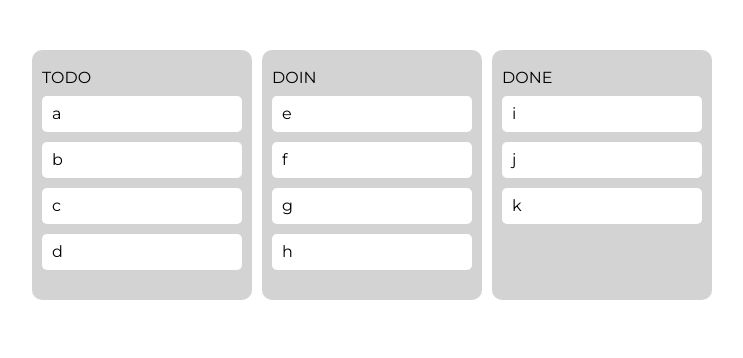
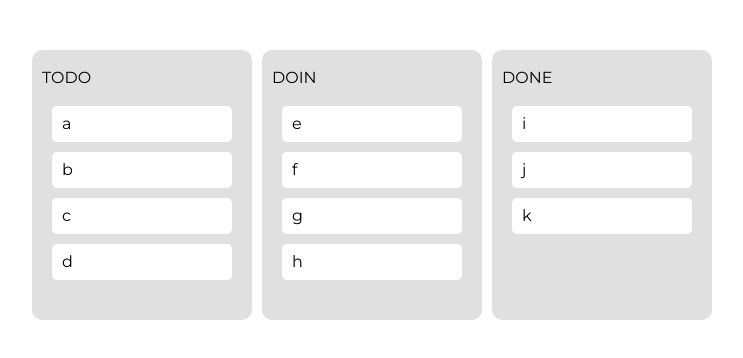
Before and after one commit to zizimoos/20220328_todo-hamburg, a React (Create React App) app: page / in a window 1280 px wide. Shown: the top 358 px of the page, without its empty margins (268-1011 px from the left). Built offline with nearby package versions, Linux system fonts and the light colour scheme.

Commit message:
...droppable snapshot..

```diff
--- a/src/TodoApp.tsx
+++ b/src/TodoApp.tsx
@@ -44,8 +44,8 @@ function TodoApp() {
       destiTodos.splice(destination.index, 0, ...target);
       setTodos((prevTodos) => ({
         ...prevTodos,
+        [source.droppableId]: sourceTodos,
         [destination.droppableId]: destiTodos,
-        [source.droppableId]: sourceTodos,
       }));
     }
   };
--- a/src/components/DragableCard.tsx
+++ b/src/components/DragableCard.tsx
@@ -2,11 +2,14 @@ import React from "react";
 import { Draggable } from "react-beautiful-dnd";
 import styled from "styled-components";
 
-const Card = styled.div`
+const Card = styled.div<{ isDragging: boolean }>`
   margin-bottom: 10px;
   padding: 10px 10px;
   border-radius: 5px;
-  background-color: ${({ theme }) => theme.colors.cardColor};
+  background-color: ${({ isDragging }) => (isDragging ? "white" : "white")};
+  border: ${({ isDragging }) => (isDragging ? "1px dashed #ccc" : "none")};
+  box-shadow: ${({ isDragging }) =>
+    isDragging ? " 0px 4px 8px rgba(0, 0, 0, 0.5)" : "none"};
 `;
 
 interface IDragableCardProps {
@@ -17,8 +20,9 @@ interface IDragableCardProps {
 function DragableCard({ todo, index }: IDragableCardProps) {
   return (
     <Draggable key={todo} draggableId={todo} index={index}>
-      {(provided) => (
+      {(provided, snapshot) => (
         <Card
+          isDragging={snapshot.isDragging}
           ref={provided.innerRef}
           {...provided.draggableProps}
           {...provided.dragHandleProps}
--- a/src/components/TodoBoard.tsx
+++ b/src/components/TodoBoard.tsx
@@ -5,12 +5,37 @@ import DragableCard from "./DragableCard";
 const BoardWrapper = styled.div`
   min-height: 200px;
   padding: 20px 10px;
+  display: flex;
+  flex-direction: column;
   border-radius: 10px;
   background-color: ${({ theme }) => theme.colors.boardColor};
 `;
 const Title = styled.div`
   margin-bottom: 10px;
 `;
+
+interface IAreaProps {
+  isDraggingOver: boolean;
+  isDraggingFromThisWith: boolean;
+}
+
+const Area = styled.div<IAreaProps>`
+  padding: 10px;
+  flex: 1;
+  background-color: ${(props) =>
+    props.isDraggingOver
+      ? "#E0F7FA"
+      : props.isDraggingFromThisWith
+      ? "#FCE4EC"
+      : "#E0E0E0"};
+  transition: background-color 0.2s ease-in-out;
+`;
+
+// ? "#FCE4EC"
+// : props.isDraggingFromThisWith
+// ? "#E0E0E0"
+// : "#E0F7FA"};
+
 interface IBoardProps {
   todos: string[];
   boardId: string;
@@ -21,13 +46,18 @@ function TodoBoard({ todos, boardId }: IBoardProps) {
     <BoardWrapper>
       <Title>{boardId}</Title>
       <Droppable droppableId={boardId}>
-        {(provided) => (
-          <div ref={provided.innerRef} {...provided.droppableProps}>
+        {(provided, snapshot) => (
+          <Area
+            isDraggingOver={snapshot.isDraggingOver}
+            isDraggingFromThisWith={Boolean(snapshot.draggingFromThisWith)}
+            ref={provided.innerRef}
+            {...provided.droppableProps}
+          >
             {todos.map((todo, index) => (
               <DragableCard key={todo} todo={todo} index={index} />
             ))}
             {provided.placeholder}
-          </div>
+          </Area>
         )}
       </Droppable>
     </BoardWrapper>
--- a/src/styled.d.ts
+++ b/src/styled.d.ts
@@ -9,6 +9,8 @@ declare module "styled-components" {
       textColor: string;
       accentColor: string;
       boardColor: string;
+      boardSourceColor: string;
+      boardDestinationColor: string;
       cardColor: string;
     };
   }
--- a/src/theme.ts
+++ b/src/theme.ts
@@ -5,7 +5,9 @@ export const lighttheme: DefaultTheme = {
     bgColor: "gray",
     textColor: "black",
     accentColor: "teal",
-    boardColor: "lightgrey",
+    boardColor: "#E0E0E0",
+    boardSourceColor: "#B3E5FC",
+    boardDestinationColor: "#F48FB1",
     cardColor: "white",
   },
 };
```
